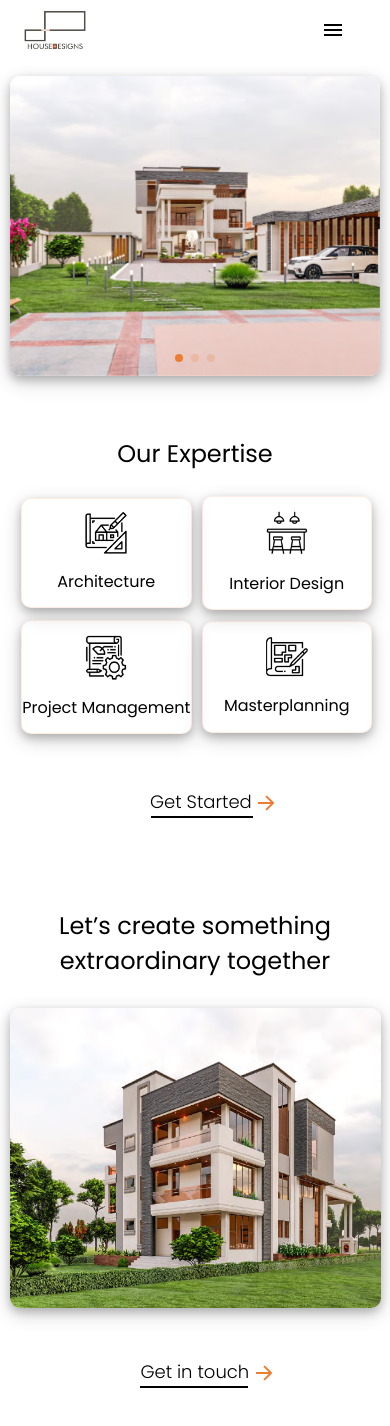
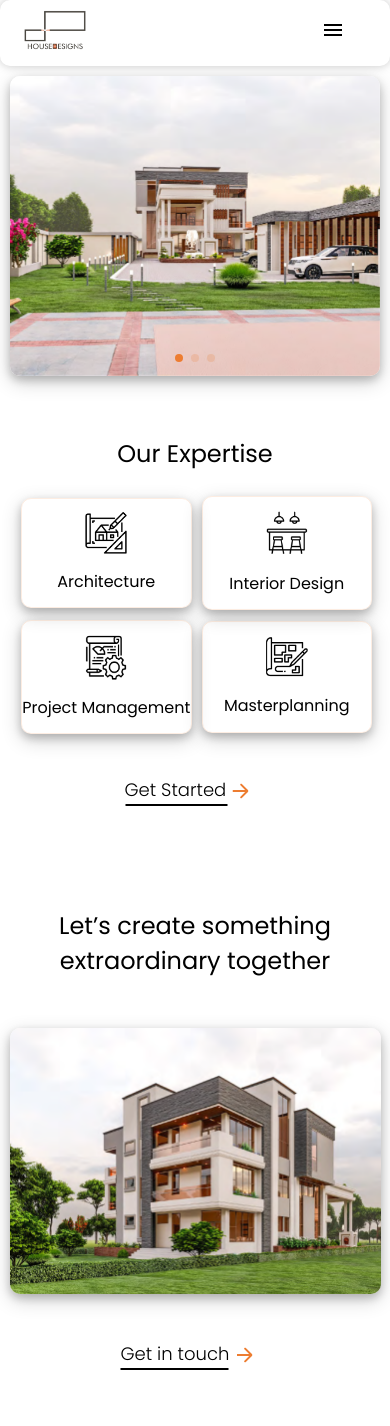
Before and after one commit to KiruiLangat/HouseDesigns-Ke, a React (Create React App) app: page / in a window 390 px wide. Shown: the top 1426 px of the page. Built offline with nearby package versions, Linux system fonts and the light colour scheme.

Commit message:
More updates

```diff
--- /dev/null
+++ b/src/BrowseProjects.css
@@ -0,0 +1,24 @@
+.container {
+    width: 100%;
+    height: 100%;
+    position: relative;
+}
+.projects-intro {
+    width: 280px;
+    left: 56px;
+    top: 110px;
+    position: absolute;
+    color: black;
+    font-size: 40px;
+    font-family: 'Poppins';
+    font-weight: 400;
+    word-wrap: break-word;
+}
+.carousel {
+    width: 665px;
+    height: 552px;
+    left: 572px;
+    top: 49px;
+    position: absolute;
+    border-radius: 10px;
+}
--- /dev/null
+++ b/src/BrowseProjects.js
@@ -0,0 +1,29 @@
+import React from 'react';
+import { Link } from 'react-router-dom';
+import './BrowseProjects.css';
+import Carousel from './Carousel';
+
+export default function BrowseProjects() {
+    return (
+        <div className='container'>
+            <div className='projects-intro'>Browse <br/>our Projects<br/>and Find Your Taste</div>
+            <Carousel className='carousel'/>
+              <div style={{width: 51, height: 650, left: 0, top: 0, position: 'absolute', borderRadius: 10, border: '10px rgba(237, 125, 49, 0.14) solid'}}></div>
+            <div style={{height: 54, left: 498, top: 298, position: 'absolute'}}>
+                <div style={{width: 53, height: 53, left: 53, top: 54, position: 'absolute', transform: 'rotate(-180deg)', transformOrigin: '0 0'}}>
+                    <div style={{width: 53, height: 53, left: 0, top: 0, position: 'absolute', transform: 'rotate(-180deg)', transformOrigin: '0 0', background: 'rgba(237, 125, 49, 0.14)', borderRadius: 10}} />
+                    <div style={{width: 23, height: 0, left: -14, top: -27, position: 'absolute', transform: 'rotate(180deg)', transformOrigin: '0 0', background: 'rgba(237, 125, 49, 0.14)', border: '3px white solid'}}></div>
+                </div>
+                <div style={{width: 53, height: 53, left: 756, top: 0, position: 'absolute'}}>
+                    <div style={{width: 53, height: 53, left: 0, top: 0, position: 'absolute', background: 'rgba(237, 125, 49, 0.14)', borderRadius: 10}} />
+                    <div style={{width: 23, height: 0, left: 14, top: 27, position: 'absolute', border: '3px white solid'}}></div>
+                </div>
+            </div>
+            <div style={{width: 665, height: 68, left: 572, top: 533, position: 'absolute'}}>
+                <div style={{width: 665, height: 68, left: 0, top: 0, position: 'absolute', background: 'linear-gradient(180deg, rgba(0, 0, 0, 0) 6%, rgba(0, 0, 0, 0.46) 53%)', borderRadius: 10}} />
+                <div style={{left: 277, top: 30, position: 'absolute', textAlign: 'center', color: 'white', fontSize: 20, fontFamily: 'Poppins', fontWeight: '300', wordWrap: 'break-word'}}>Maisonette</div>
+            </div>
+            <div style={{width: 329, left: 51, top: 425, position: 'absolute', color: 'black', fontSize: 20, fontFamily: 'Poppins', fontWeight: '300', wordWrap: 'break-word'}}>Here are some of our completed projects</div>
+        </div>
+    )
+}
--- a/src/GetInTouch.css
+++ b/src/GetInTouch.css
@@ -1,37 +1,36 @@
 .getintouch-container {
-    margin: 0;
-    padding: 0;
+    position: relative;
+    height: 100vh;
     width: 100%;
-    height: 100%;
-    position: relative;
 }
 .getintouch-img {
-    width: 604px;
-    height: 424px;
+    width: 50%;
+    height: auto;
     left: 45px;
-    top: 220px;
+    top: 218px;
     position: absolute;
     border-radius: 10px;
 }
 
 .getintouch-text {
     width: 466px;
-    left:710px;
+    left:720px;
     top: 255px;
     position: absolute;
     color: black;
     font-size: 36px;
     font-family: 'Poppins';
     font-weight: 400;
+    text-align: center;
     word-wrap: break-word;
 }
 
 .getintouch-CTA {
     width: 149px;
     height: 30px;
-    left: 862px;
+    left: 70%;
     top: 579px;
-    position: absolute;
+    position: relative;
 }
 
 .getintouch-CTA-text {
@@ -65,7 +64,7 @@
 .contactIcons {
     width: 262px;
     height: 117px;
-    left: 790px;
+    left: 820px;
     top: 420px;
     position: absolute;
 }
@@ -148,26 +147,24 @@
 
 }
 .getintouchBracket {
-    height: 522px;
+    height: 528px;
     width: 51px;
 }
 
 .getintouchBracket .sideBracket {
     height: 480px;
-    left: 1120px;
-    top: 180px;
-    position: relative;
+    left: 1180px;
+    top: 190px;
+    position: absolute;
     width: 61px;
     transform: rotate(180deg);
 }
 
 @media (max-width: 768px){
-    .getintouchBracket{
+    .getintouchBracket, .contactIcons{
         display: none;
     }
-    .contactIcons{
-        display: none;
-    }
+
 
     .getintouch-text{
         width: 100%;
@@ -175,24 +172,26 @@
         top: 0;
         text-align: center;
         font-size: 24px;
+        position: relative;
     }
     .getintouch-img{
+        position:relative;
         left: auto;
         right: auto;
         padding: 0;
-        margin: 0 10px;
-        height: 300px;
+        margin:10px;
+        height: auto;
         width: 95%;
-        top: 100px;
+        top:40px;
         box-shadow: 0 4px 8px 0 rgba(0, 0, 0, 0.2), 0 6px 20px 0 rgba(0, 0, 0, 0.19);
 
     }
 
     .getintouch-CTA{
-
-        left: auto;
-        top: 450px;
-        margin-left: 36%;
+        left: 50%;
+        top: 70px;
+        transform: translateX(-50%);
     }
 
+
 }
--- a/src/GetInTouch.js
+++ b/src/GetInTouch.js
@@ -8,30 +8,30 @@ import WhatsApp  from './images/WhatsAppIcon.png';
 import EmailIcon from './images/emailicon.png';
 import sideBracket from './images/sideBracket.png';
 
-
 export default function GetInTouch() {
     return (
         <div className='getintouch-container'>
-        <div className ='getintouch-text'>Let’s create something extraordinary together</div>
+            <div className='getintouch-text'>Let’s create something extraordinary together</div>
             <img src={GetInTouchImg} alt='Get-in-touch-img' className='getintouch-img' />
-        <Link to = '/contact-us'>
-            <div className='getintouch-CTA' >
+            <div className='getintouch-CTA'>
+                <Link to='/contact-us'>
                 <div className='getintouch-CTA-text'>Get in touch</div>
                 <div className='getintouch-CTA-underline'></div>
-                <div className='arrow'><img src = {Arrow} alt='arrow'/></div>
+                <div className='arrow'><img src={Arrow} alt='arrow' /></div>
+                </Link>
             </div>
-        </Link>
             <div className="getintouchBracket">
                 <img className="sideBracket" alt="sideBracket" src={sideBracket} />
             </div>
             <div className='contactIcons'>
-            <div className='phone-icon' ><img src={PhoneIcon} alt='Phone-Icon'/></div>
-            <div className='WhatsAppicon' ><img  src={WhatsApp} alt='WhatsApp-Icon' /></div>
+                <div className='phone-icon'><img src={PhoneIcon} alt='Phone-Icon' /></div>
+                <div className='WhatsAppicon'><img src={WhatsApp} alt='WhatsApp-Icon' /></div>
                 <div className='Email-icon'><img src={EmailIcon} alt='email-icon' /></div>
                 <div className='topline'></div>
                 <div className='bottomline'></div>
             </div>
         </div>
+
     )
 
 
--- a/src/GetStarted.css
+++ b/src/GetStarted.css
@@ -71,7 +71,7 @@
 }
  .separate-blocks{
     top: 32px;
-    left:518px;
+    left:530px;
     position: absolute;
 }
 
@@ -303,10 +303,10 @@
         }
         .intro{
             width: 100%;
-        left: 0;
-        top: 0;
-        text-align: center;
-        font-size: 24px;
+            left: 0;
+            top: 0;
+            text-align: center;
+            font-size: 24px;
         }
         .mobile {
             position: relative;
@@ -324,7 +324,6 @@
             margin-top: 60px;
             margin-bottom: 5px;
 
-
           }
 
           .icon-container {
@@ -340,18 +339,19 @@
 
           .mobile-icon {
             margin-top: 13px;
-            width: 25%; /* Adjust the size as needed */
-            max-width: 150px; /* Adjust the max size as needed */
-            margin-bottom: 1px; /* Space between the icon and the text */
+            width: 25%;
+            max-width: 150px;
+            margin-bottom: 1px;
+
           }
           .icon-container > h2{
             font-size: 16px;
-            font-weight: 400;;
+            font-weight: 400;
           }
           .CTA{
-            position: absolute;
-            margin-top: -38px;
-            margin-left: 30px;
+            left: 50%;
+            margin-top: -50px;
+            transform: translateX(-50%);
           }
 
     }
--- a/src/Header.css
+++ b/src/Header.css
@@ -3,10 +3,10 @@
     align-content: center;
     justify-content: space-between;
     align-items:center;
-    width: 100%;
+    width: auto;
     box-sizing: border-box;
     margin: -5px;
-
+    top: 0;
 }
 
 .logo {
@@ -48,7 +48,7 @@ li a:hover {
     right: 0;
     height: 100vh;
     width: 250px;
-    z-index: 1000;
+    z-index: 1001;
     background-color: #ffffff;
     display: none;
     flex-direction: column;
@@ -82,10 +82,11 @@ li a:hover {
         position: -webkit-sticky;
         position: sticky;
         background-color: #ffffff;
+        box-shadow: 0px 0px 10px 0.1px #00000037;
         border-radius: 10px;
         box-sizing: border-box;
         top:0;
-        z-index: 1000;
+        z-index: 9999;
         height: 66px;
         width: 100%;
 
--- a/src/Homepage.css
+++ b/src/Homepage.css
@@ -7,4 +7,5 @@ body{
     margin: 0;
     padding: 0;
     box-sizing: border-box;
+    min-height: 100vh;
 }
--- a/src/Homepage.js
+++ b/src/Homepage.js
@@ -2,7 +2,8 @@ import React from 'react';
 import Header from './Header';
 import Carousel from './Carousel';
 import GetStarted from './GetStarted';
-import GetInTouch from './GetInTouch';
+import GetInTouch from './getInTouch.js';
+import BrowseProjects from './BrowseProjects.js';
 
 import './Homepage.css';
 import '@fontsource/poppins';
@@ -18,6 +19,7 @@ function Homepage() {
       <Carousel />
       <GetStarted />
       <GetInTouch />
+      {/* <BrowseProjects /> */}
 
     </div>
   );
```
Also changed, not shown: src/Carousel.js (+1 -6 lines). Lines whose indentation alone changed are shown as unchanged.
